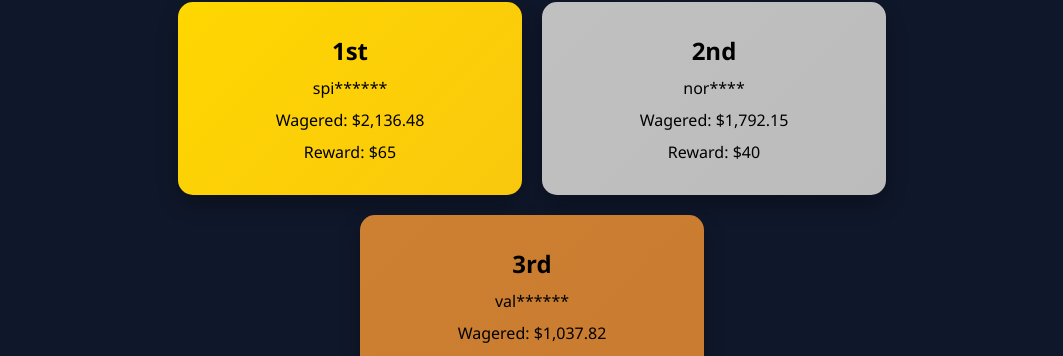
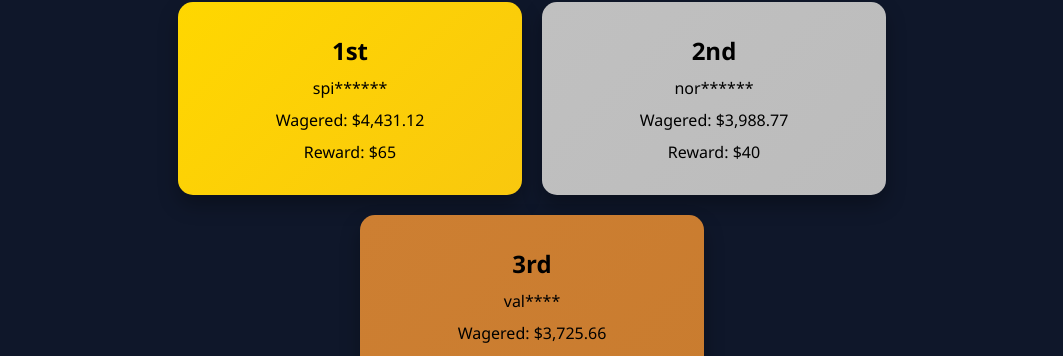
Before and after one commit to EmziBoss/jackbit-leaderboard, a React (Vite) app: page / in a window 1280 px wide. Shown: the part 266-622 px from the top of the page, without its empty margins (108-1171 px from the left). Built offline with nearby package versions, Linux system fonts and the light colour scheme.

Commit message:
Updated with more realistic wager amounts

```diff
--- a/src/App.jsx
+++ b/src/App.jsx
@@ -4,11 +4,11 @@ import "./App.css";
 const countdownTarget = new Date("2025-04-30T23:59:59").getTime();
 
 const leaderboardData = [
-  { place: 1, user: "spi******", wagered: "$2,136.48", reward: "$65" },
-  { place: 2, user: "nor****", wagered: "$1,792.15", reward: "$40" },
-  { place: 3, user: "val******", wagered: "$1,037.82", reward: "$25" },
-  { place: 4, user: "luc*********", wagered: "$861.34", reward: "$15" },
-  { place: 5, user: "bjk*****", wagered: "$528.92", reward: "$5" },
+  { place: 1, user: "spi******", wagered: "$4,431.12", reward: "$65" },
+  { place: 2, user: "nor******", wagered: "$3,988.77", reward: "$40" },
+  { place: 3, user: "val****", wagered: "$3,725.66", reward: "$25" },
+  { place: 4, user: "luc*********", wagered: "$2,819.30", reward: "$15" },
+  { place: 5, user: "bjk*****", wagered: "$1,974.45", reward: "$5" },
 ];
 
 function getOrdinal(n) {
```
